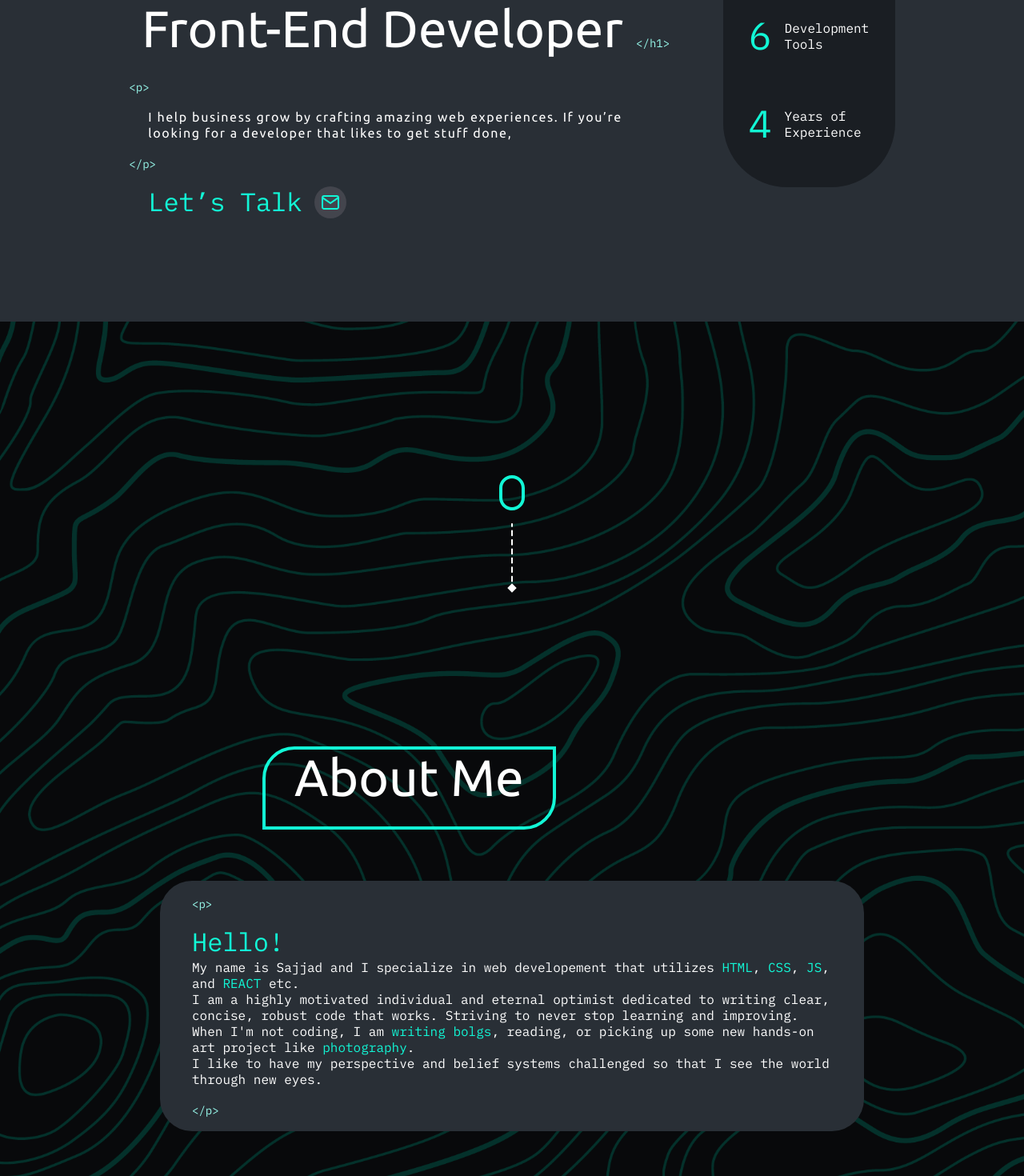
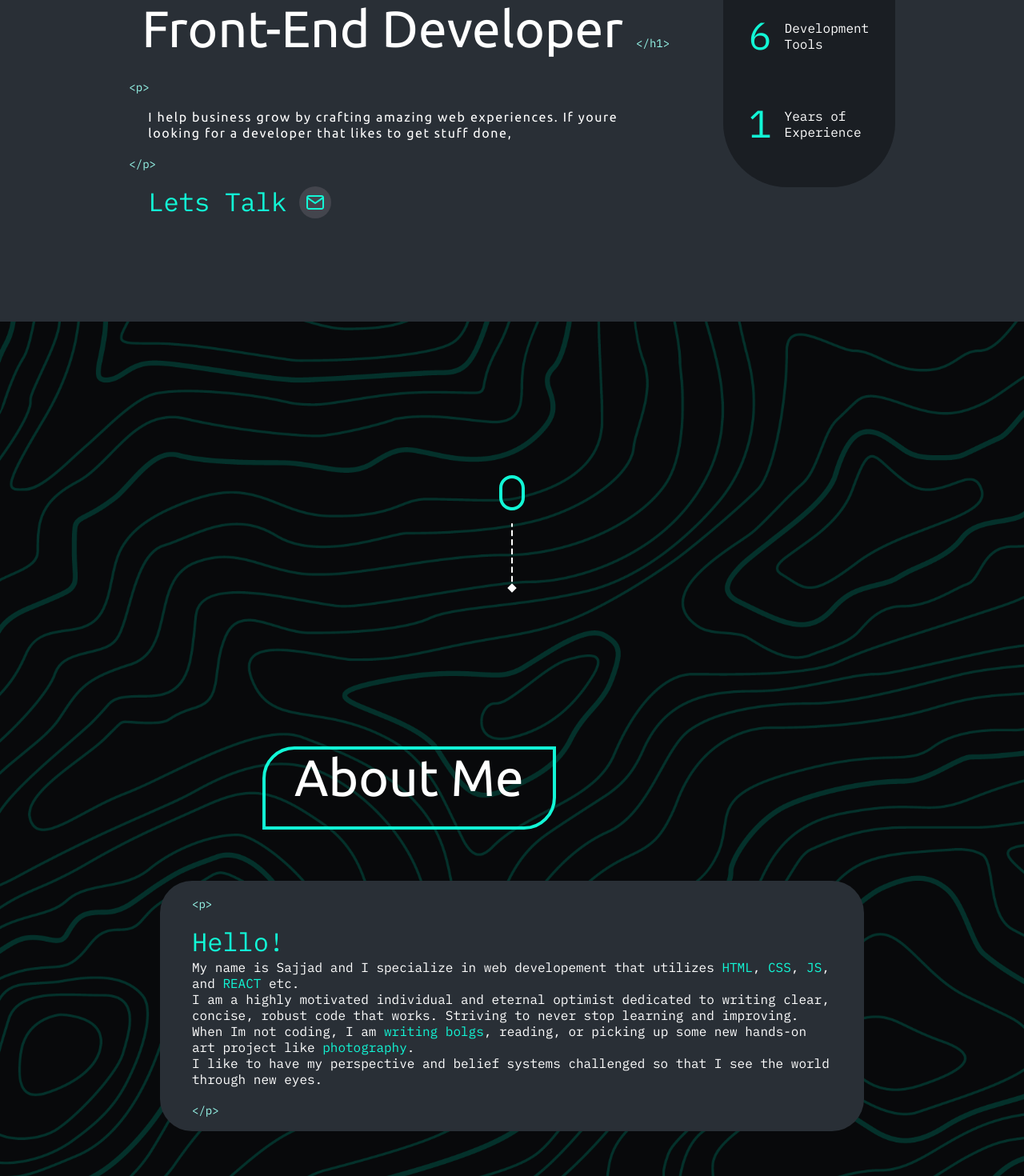
Before and after one commit to IATCAM/Portfolio, a Next.js app: page / in a window 1280 px wide. Shown: the part 1200-2670 px from the top of the page at 80% size. Built offline with nearby package versions, Linux system fonts and the light colour scheme.

Commit message:
fix: escape characters and type fix

```diff
--- a/src/app/blogs/[id]/page.tsx
+++ b/src/app/blogs/[id]/page.tsx
@@ -10,23 +10,36 @@ async function ArticleItems({ params }: IarticleProps) {
   // const result = await fetch(`http://localhost:8000/articles/${id}`);
   // const data = (await result.json()) as Iarticle;
 
-   const { data, error } = await supabase
-    .from<Iarticle>('articles')
-    .select('*')
-    .eq('id', id)
-    .single();
+  //  const { data, error } = await supabase
+  //   .from<Iarticle>('articles')
+  //   .select('*')
+  //   .eq('id', id)
+  //   .single();
 
-  if (error) {
-    console.error('Error fetching article:', error);
-    return <div>Error loading article.</div>;
-  }
+  // if (error) {
+  //   console.error('Error fetching article:', error);
+  //   return <div>Error loading article.</div>;
+  // }
+
+  const { data, error } = await supabase
+  .from("articles")
+  .select("*")
+  .eq("id", id)
+  .single();
+
+if (error) {
+  console.error("Error fetching article:", error);
+  return <div>Error loading article.</div>;
+}
+
+const article: Iarticle | null = data;
 
 
   return (
     <div className="bg-bg1 px-6 xl:px-[16rem]">
       <div className="pt-16  ">
         <h1 className="H2-U text-brand1 pb-8 px-2.5">
-          {data.title}
+          {article?.title}
         </h1>
         <hr className="text-grey px-6" />
         <div className="flex items-center justify-center gap-6 text-white Label-U-M my-4 Label-U-M">
@@ -40,7 +53,7 @@ async function ArticleItems({ params }: IarticleProps) {
       <div className="mt-8 flex flex-col justify-center items-center">
         <img className="w-80 h-74" src="/assets/images/blogsImg.jpg" alt="" />
         <p className="text-white Article-U my-8">
-          {data.content}
+          {article?.content}
         </p>
       </div>
 
--- a/src/components/about/About.tsx
+++ b/src/components/about/About.tsx
@@ -36,7 +36,7 @@ function About() {
               I am a highly motivated individual and eternal optimist dedicated to writing clear, concise, robust code that works. Striving to never stop learning and improving.
             </p>
             <p className="Para-M  text-white pb-3 xl:pb-0">
-              When I'm not coding, I am <span className="text-brand1">writing bolgs</span>, reading, or picking up some new hands-on art project like <span className="text-brand1">photography</span>.
+              When Im not coding, I am <span className="text-brand1">writing bolgs</span>, reading, or picking up some new hands-on art project like <span className="text-brand1">photography</span>.
             </p>
             <p className="Para-M  text-white">
               I like to have my perspective and belief systems challenged so that I see the world through new eyes.
--- a/src/components/header/Header.tsx
+++ b/src/components/header/Header.tsx
@@ -35,14 +35,14 @@ function Header() {
             <h5 className="pl-6 Para-M text-white my-4 xl:hidden IBM">
               <p>I help business grow by</p>
               <p>crafting amazing web </p>
-              <p>experiences. If you’re </p>
+              <p>experiences. If youre </p>
               <p>looking for a developer that </p>
               <p>likes to get stuff done,</p>
             </h5>
             <h5 className="pl-6 Para-M text-white tracking-widest my-4 hidden xl:flex flex-col">
               <p>
                 I help business grow by crafting amazing web experiences. If
-                you’re{" "}
+                youre{" "}
               </p>
               <p>looking for a developer that likes to get stuff done,</p>
             </h5>
@@ -50,7 +50,7 @@ function Header() {
           </div>
 
           <div className="flex items-center justify-center xl:justify-start mt-4 xl:pl-6">
-            <h1 className="H2-M text-brand1 mr-4 IBM">Let’s Talk</h1>
+            <h1 className="H2-M text-brand1 mr-4 IBM">Lets Talk</h1>
             <span className="bg-grey p-2 rounded-full">
               <svg
                 xmlns="http://www.w3.org/2000/svg"
@@ -82,7 +82,7 @@ function Header() {
           </div>
 
           <div className="flex items-center">
-            <h1 className="Number-M text-brand1 mr-4">4</h1>
+            <h1 className="Number-M text-brand1 mr-4">1</h1>
             <h2 className="Para-M text-white">Years of Experience</h2>
           </div>
         </div>
```
